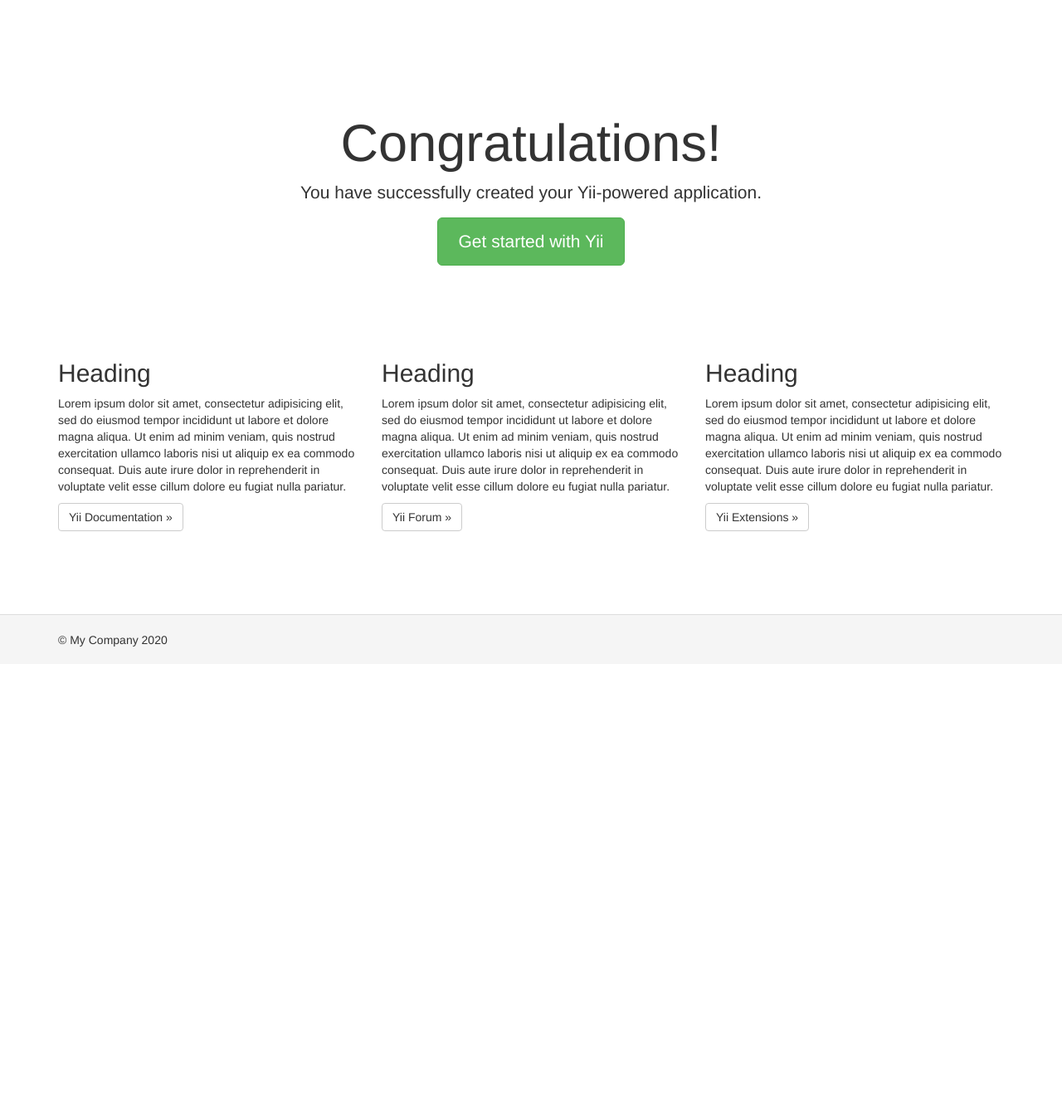
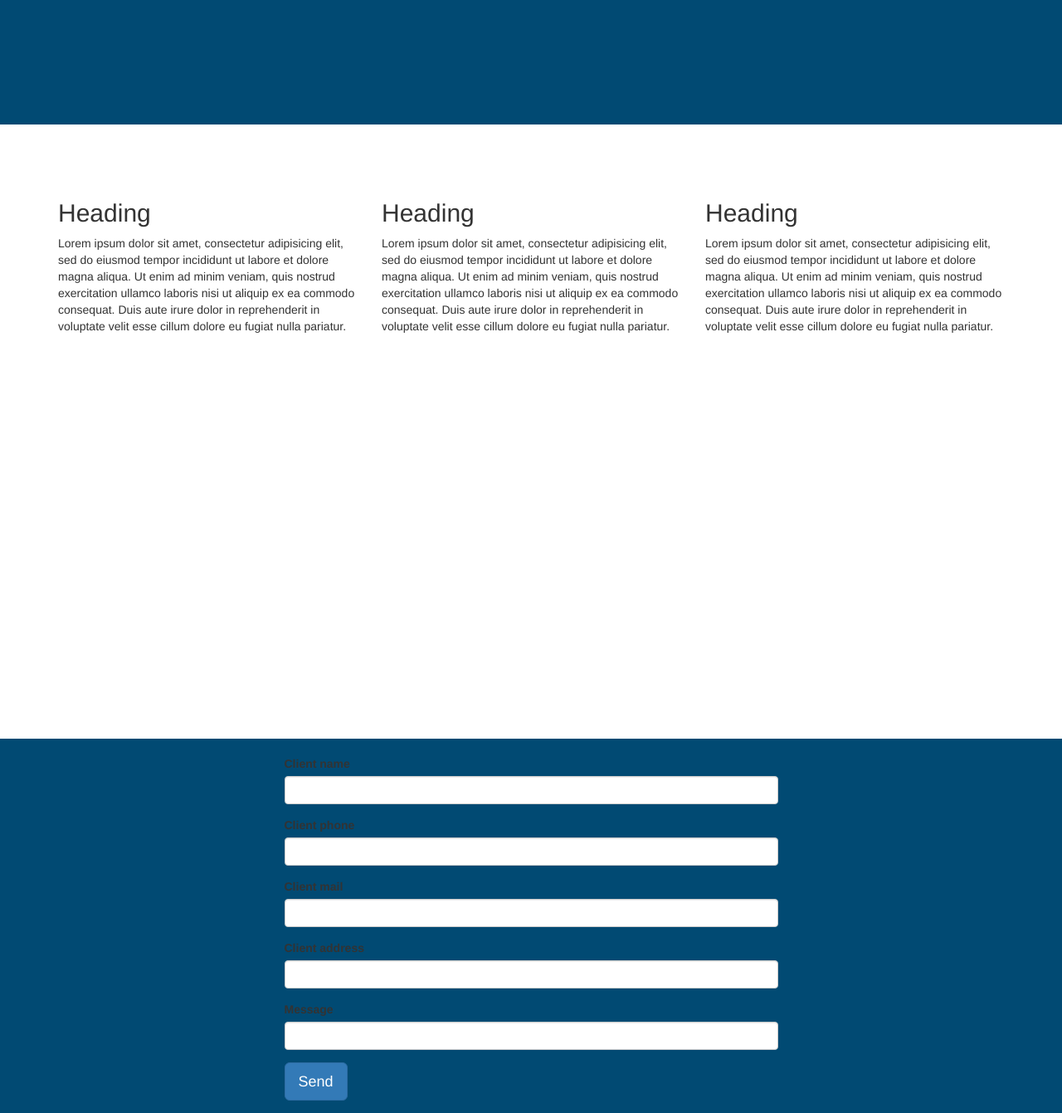
Before and after one commit to Yar0Skr/718RealEstateAdvisors, a Yii app: template views/site/index.php in a window 1280 px wide. Shown: the whole page at 83% size. Before the commit the page ends 779 px from the top, so only its background shows below. Run offline with PHP 8.4 and a stand-in for Yii, Linux system fonts and the light colour scheme; the template is opened without the code that fills it, so the values that code supplies are empty; form fields are guessed from the names that the template uses; some libraries are stand-ins or nearby versions.

Commit message:
"alpha-layout and restrictions"

```diff
--- a/controllers/SiteController.php
+++ b/controllers/SiteController.php
@@ -2,6 +2,7 @@
 
 namespace app\controllers;
 
+use app\models\Messages;
 use Yii;
 use yii\filters\AccessControl;
 use yii\web\Controller;
@@ -61,7 +62,8 @@
      */
     public function actionIndex()
     {
-        return $this->render('index');
+        $model = new Messages();
+        return $this->render('index',['model'=>$model]);
     }
 
     /**
--- a/views/layouts/main.php
+++ b/views/layouts/main.php
@@ -7,9 +7,10 @@
 use yii\helpers\Html;
 use yii\bootstrap\Nav;
 use yii\bootstrap\NavBar;
+use yii\widgets\ActiveForm;
 use yii\widgets\Breadcrumbs;
 use app\assets\AppAsset;
-
+$model = new \app\models\Messages();
 AppAsset::register($this);
 ?>
 <?php $this->beginPage() ?>
@@ -25,34 +26,24 @@
 </head>
 <body>
 <?php $this->beginBody() ?>
+<div class = "pre-nav">
 
+</div>
 <div class="wrap">
     <?php
     NavBar::begin([
-        'brandLabel' => Yii::$app->name,
-        'brandUrl' => Yii::$app->homeUrl,
         'options' => [
-            'class' => 'navbar-inverse navbar-fixed-top',
+            'class' => 'nav',
         ],
     ]);
     echo Nav::widget([
-        'options' => ['class' => 'navbar-nav navbar-right'],
         'items' => [
             ['label' => 'Home', 'url' => ['/site/index']],
-            ['label' => 'About', 'url' => ['/site/about']],
-            ['label' => 'Contact', 'url' => ['/site/contact']],
-            Yii::$app->user->isGuest ? (
-                ['label' => 'Login', 'url' => ['/site/login']]
-            ) : (
-                '<li>'
-                . Html::beginForm(['/site/logout'], 'post')
-                . Html::submitButton(
-                    'Logout (' . Yii::$app->user->identity->username . ')',
-                    ['class' => 'btn btn-link logout']
-                )
-                . Html::endForm()
-                . '</li>'
-            )
+            ['label' => 'Common Reasons To Sell Property', 'url' => ['/site/about']],
+            ['label' => 'Our process', 'url' => ['/site/contact']],
+            ['label' => 'Our Services', 'url' => ['/site/index']],
+            ['label' => 'FAQ', 'url' => ['/site/about']],
+            ['label' => 'Contact Us', 'url' => ['/site/contact']],
         ],
     ]);
     NavBar::end();
@@ -68,10 +59,24 @@
 </div>
 
 <footer class="footer">
-    <div class="container">
-        <p class="pull-left">&copy; My Company <?= date('Y') ?></p>
+    <div class ="container">
+        <div class="footer-form">
+            <div>
+                <?php $form = ActiveForm::begin(); ?>
 
-        <p class="pull-right"><?= Yii::powered() ?></p>
+                <?= $form->field($model, 'client_name') ?>
+                <?= $form->field($model, 'client_phone') ?>
+                <?= $form->field($model, 'client_mail') ?>
+                <?= $form->field($model, 'client_address') ?>
+                <?= $form->field($model, 'message') ?>
+                <div class="form-group">
+                    <?= Html::submitButton('Send', ['class' => 'btn btn-lg btn-primary', 'style'=>'display: flex; justify-content: center;']) ?>
+                </div>
+
+                <?php ActiveForm::end(); ?>
+            </div>
+
+        </div>
     </div>
 </footer>
 
--- a/views/site/index.php
+++ b/views/site/index.php
@@ -6,13 +6,7 @@
 ?>
 <div class="site-index">
 
-    <div class="jumbotron">
-        <h1>Congratulations!</h1>
 
-        <p class="lead">You have successfully created your Yii-powered application.</p>
-
-        <p><a class="btn btn-lg btn-success" href="http://www.yiiframework.com">Get started with Yii</a></p>
-    </div>
 
     <div class="body-content">
 
@@ -25,8 +19,7 @@
                     ex ea commodo consequat. Duis aute irure dolor in reprehenderit in voluptate velit esse cillum dolore eu
                     fugiat nulla pariatur.</p>
 
-                <p><a class="btn btn-default" href="http://www.yiiframework.com/doc/">Yii Documentation &raquo;</a></p>
-            </div>
+                </div>
             <div class="col-lg-4">
                 <h2>Heading</h2>
 
@@ -35,8 +28,7 @@
                     ex ea commodo consequat. Duis aute irure dolor in reprehenderit in voluptate velit esse cillum dolore eu
                     fugiat nulla pariatur.</p>
 
-                <p><a class="btn btn-default" href="http://www.yiiframework.com/forum/">Yii Forum &raquo;</a></p>
-            </div>
+                </div>
             <div class="col-lg-4">
                 <h2>Heading</h2>
 
@@ -45,8 +37,7 @@
                     ex ea commodo consequat. Duis aute irure dolor in reprehenderit in voluptate velit esse cillum dolore eu
                     fugiat nulla pariatur.</p>
 
-                <p><a class="btn btn-default" href="http://www.yiiframework.com/extensions/">Yii Extensions &raquo;</a></p>
-            </div>
+                </div>
         </div>
 
     </div>
--- a/web/css/site.css
+++ b/web/css/site.css
@@ -2,12 +2,55 @@
 body {
     height: 100%;
 }
-
+.pre-nav{
+    height: 150px;
+    width: 100%;
+    background-color: #014a73;
+}
 .wrap {
     min-height: 100%;
     height: auto;
     margin: 0 auto -60px;
     padding: 0 0 60px;
+}
+.navbar{
+    width: 100%;
+    background-color: #007cff;
+}
+.nav{
+    height: 100%;
+    border-radius:0;
+    margin-bottom: -5px;
+
+}
+.nav ul {
+    list-style: none;
+    display: block;
+    width: 100%;
+    margin: 0;
+    padding: 0;
+    text-align: justify;
+    margin-bottom: -1.4em;
+}
+.nav ul:after {
+    display: inline-block;
+    width: 100%;
+}
+.nav li {
+    height: 100%;
+    display: inline-block;
+}
+.navbar-toggle{
+    background-color: #1b1e21;
+}
+.navbar a {
+    color: white;
+}
+.navbar a:hover {
+    color: #014a73;
+}
+.nav .active{
+    background-color: #014a73;
 }
 
 .wrap > .container {
@@ -15,10 +58,19 @@
 }
 
 .footer {
-    height: 60px;
-    background-color: #f5f5f5;
-    border-top: 1px solid #ddd;
+    height: auto;
+    background-color: #014a73;
     padding-top: 20px;
+}
+.footer-form {
+    display: flex;
+    align-items: center;
+    justify-content: center;
+}
+
+.footer-form div {
+    width: 595px;
+    height: auto;
 }
 
 .jumbotron {
```
Also changed, not shown: controllers/ParentController.php (added, +21 -0 lines), models/Messages.php (+4 -4 lines).
